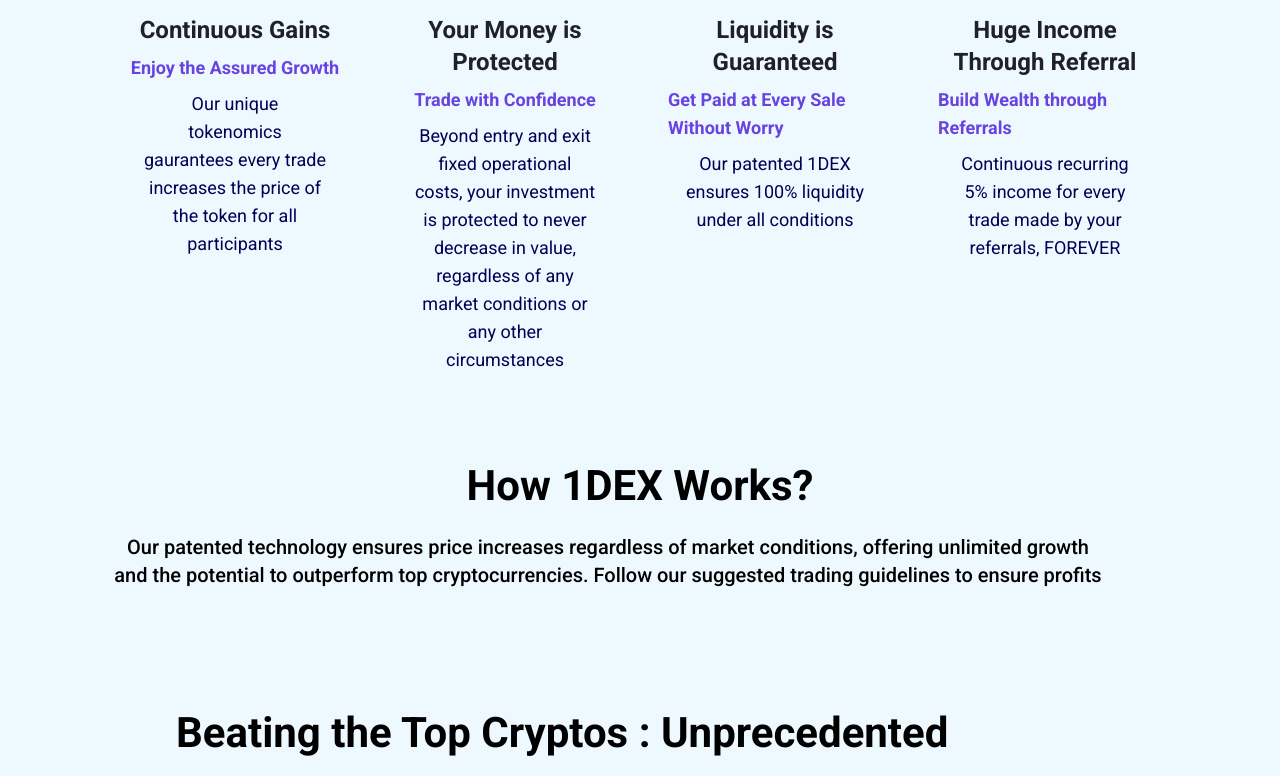
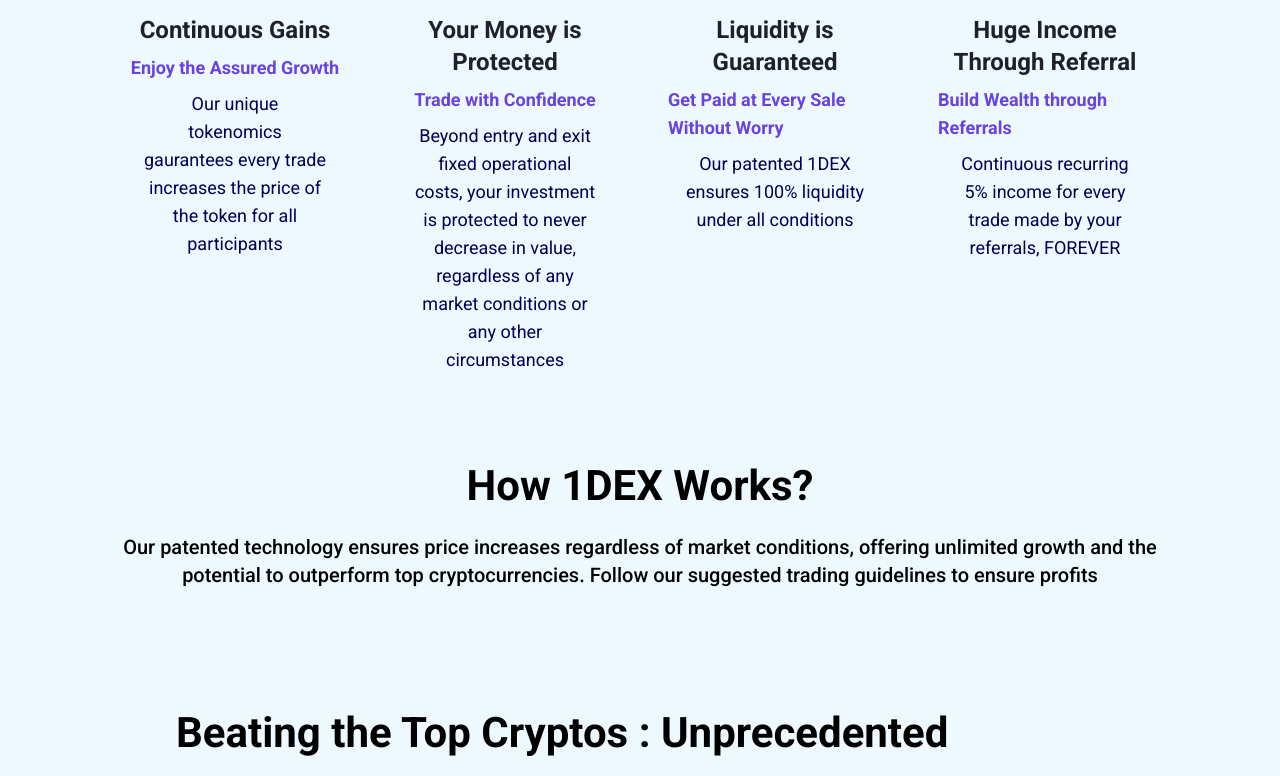
Before and after one commit to gauravgangwarweb/Phi, a React (Vite) app: page /about in a window 1280 px wide. Shown: the part 939-1715 px from the top of the page. Built offline with nearby package versions, Linux system fonts and the light colour scheme.

Commit message:
Refactor BottomTabBar to use Link for navigation and update AboutUs page styling

```diff
--- a/src/components/BottomTabBar.jsx
+++ b/src/components/BottomTabBar.jsx
@@ -3,7 +3,7 @@
 const BottomTabBar = () => {
   return (
     <div className="w-full bg-lightNav dark:bg-gray-600 fixed bottom-0 flex justify-around mt-4 py-2">
-      <button className="flex flex-col items-center cursor-pointer">
+      <Link to="/" className="flex flex-col items-center cursor-pointer">
         <svg
           xmlns="http://www.w3.org/2000/svg"
           width="25"
@@ -60,7 +60,7 @@
           </g>
         </svg>
         <p className="text-xs dark:text-white">Swap</p>
-      </button>
+      </Link>
       <Link to="/about" className="flex flex-col items-center cursor-pointer">
         <svg
           xmlns="http://www.w3.org/2000/svg"
--- a/src/pages/AboutUs.jsx
+++ b/src/pages/AboutUs.jsx
@@ -139,7 +139,7 @@
         <h2 className="text-3xl md:text-[42px] text-center font-bold md:leading-normal">
           How 1DEX Works?
         </h2>
-        <p className="text-xl text-center font-medium mt-10 md:mt-4 pr-16">
+        <p className="text-xl text-center font-medium mt-10 md:mt-4 px-4 md:px-0">
           Our patented technology ensures price increases regardless of market
           conditions, offering unlimited growth and the potential to outperform
           top cryptocurrencies. Follow our suggested trading guidelines to
```
